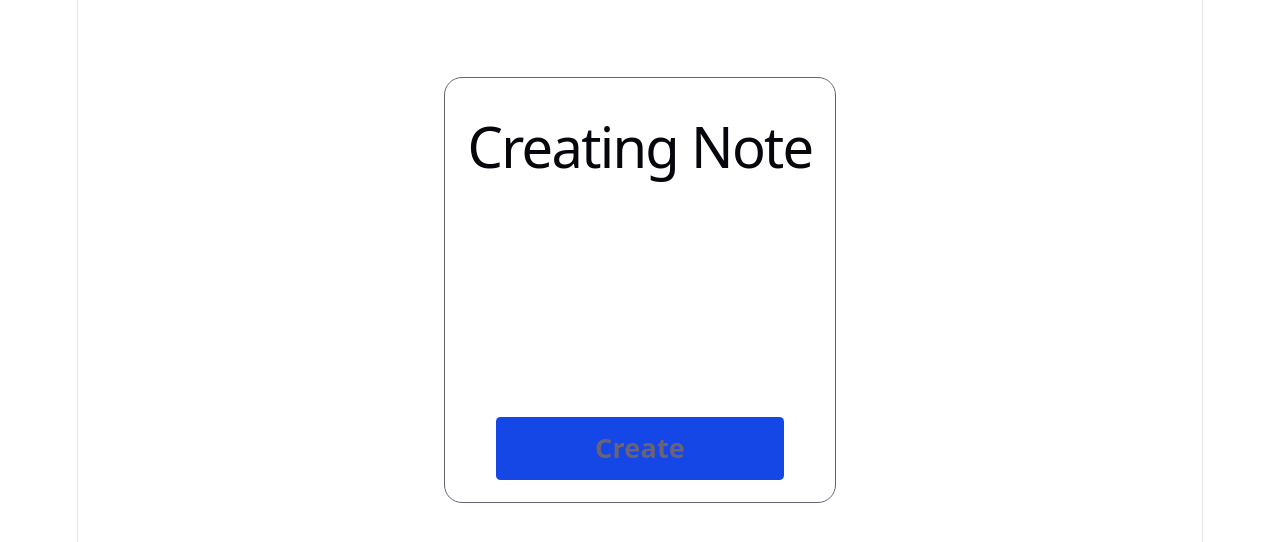
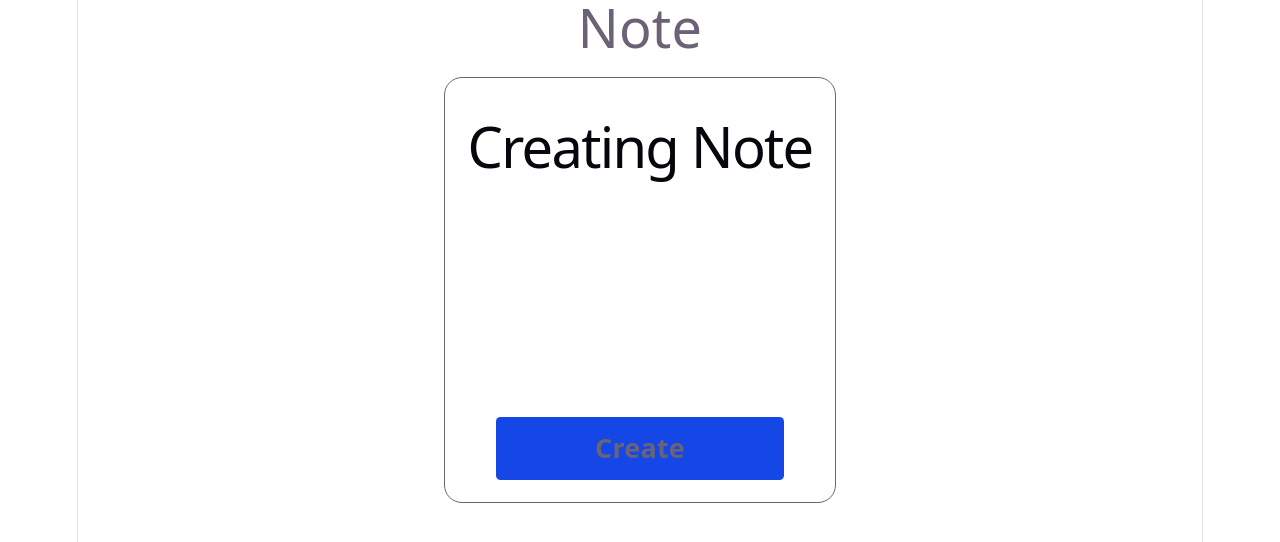
Before and after one commit to Sandeep-177/Note-App, a React (Vite) app in the folder Note/: page / in a window 1280 px wide. Shown: the top 542 px of the page. Built offline with nearby package versions, Linux system fonts and the light colour scheme.

Commit message:
Navbar added to Note app

```diff
--- a/Note/package.json
+++ b/Note/package.json
@@ -11,6 +11,7 @@
   },
   "dependencies": {
     "@tailwindcss/vite": "^4.3.0",
+    "lucide-react": "^1.16.0",
     "react": "^19.2.6",
     "react-dom": "^19.2.6",
     "tailwindcss": "^4.3.0"
--- a/Note/src/App.jsx
+++ b/Note/src/App.jsx
@@ -2,6 +2,7 @@
 import { useState } from 'react'
 import './App.css'
 import Card from './Card';
+import { Navbar } from './Navbar';
 
 function App() {
   const [firstInput,setFirstinput]=useState('');
@@ -18,6 +19,8 @@ function App() {
 
   return (
     <>
+
+      <Navbar/>
       <section id="center" className='flex flex-col items-center border p-5 rounded-2xl inset-shadow-amber-900 gap-4 m-auto mb-16'>
         <h1>Creating Note</h1>
         <form onSubmit={go} className='flex flex-col gap-4'>
--- /dev/null
+++ b/Note/src/Navbar.jsx
@@ -0,0 +1,6 @@
+
+export const Navbar = () => {
+  return (
+    <div className="text-5xl">Note</div>
+  )
+}
```
Also changed, not shown: 1 other file (tests, documents, lock files or other folders).
